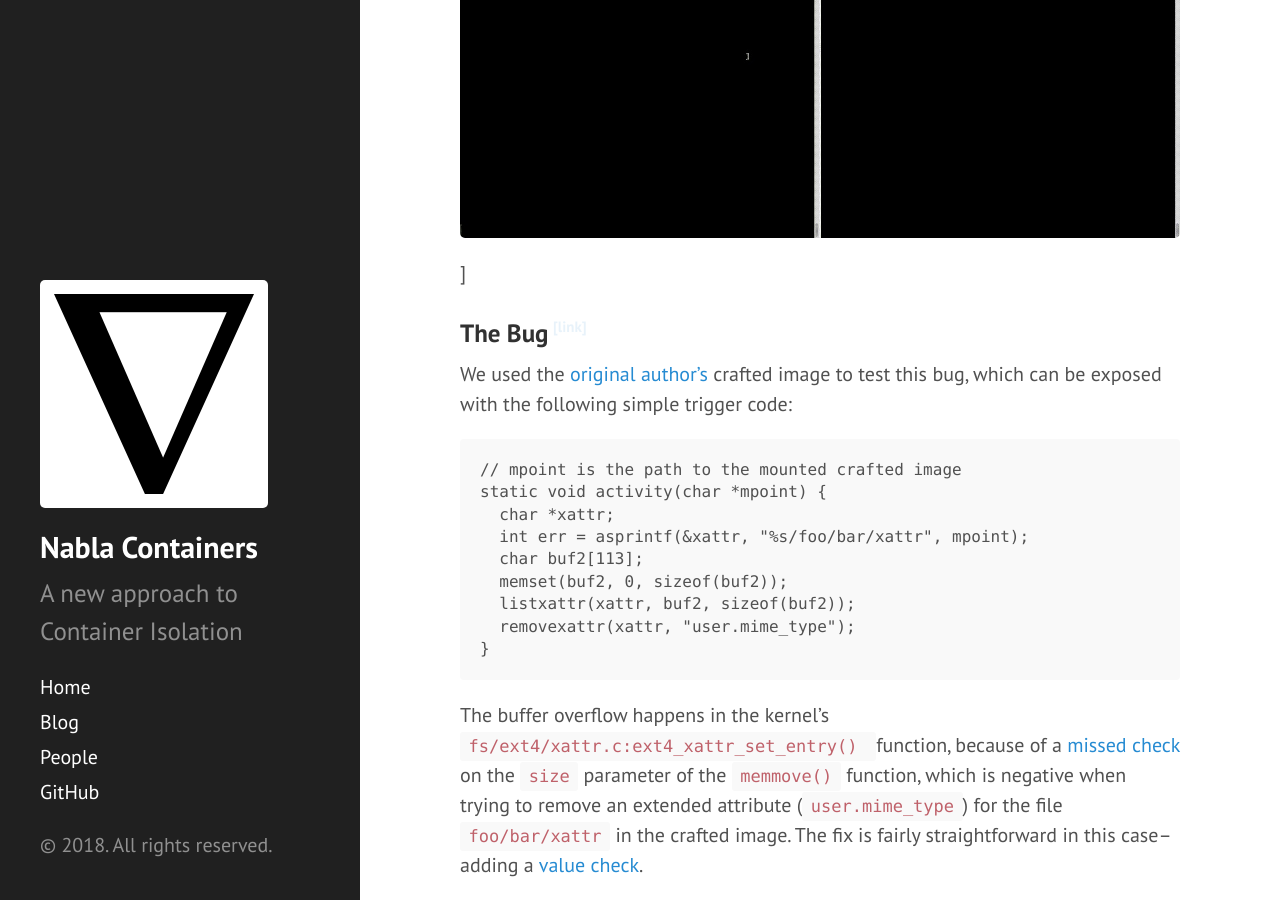
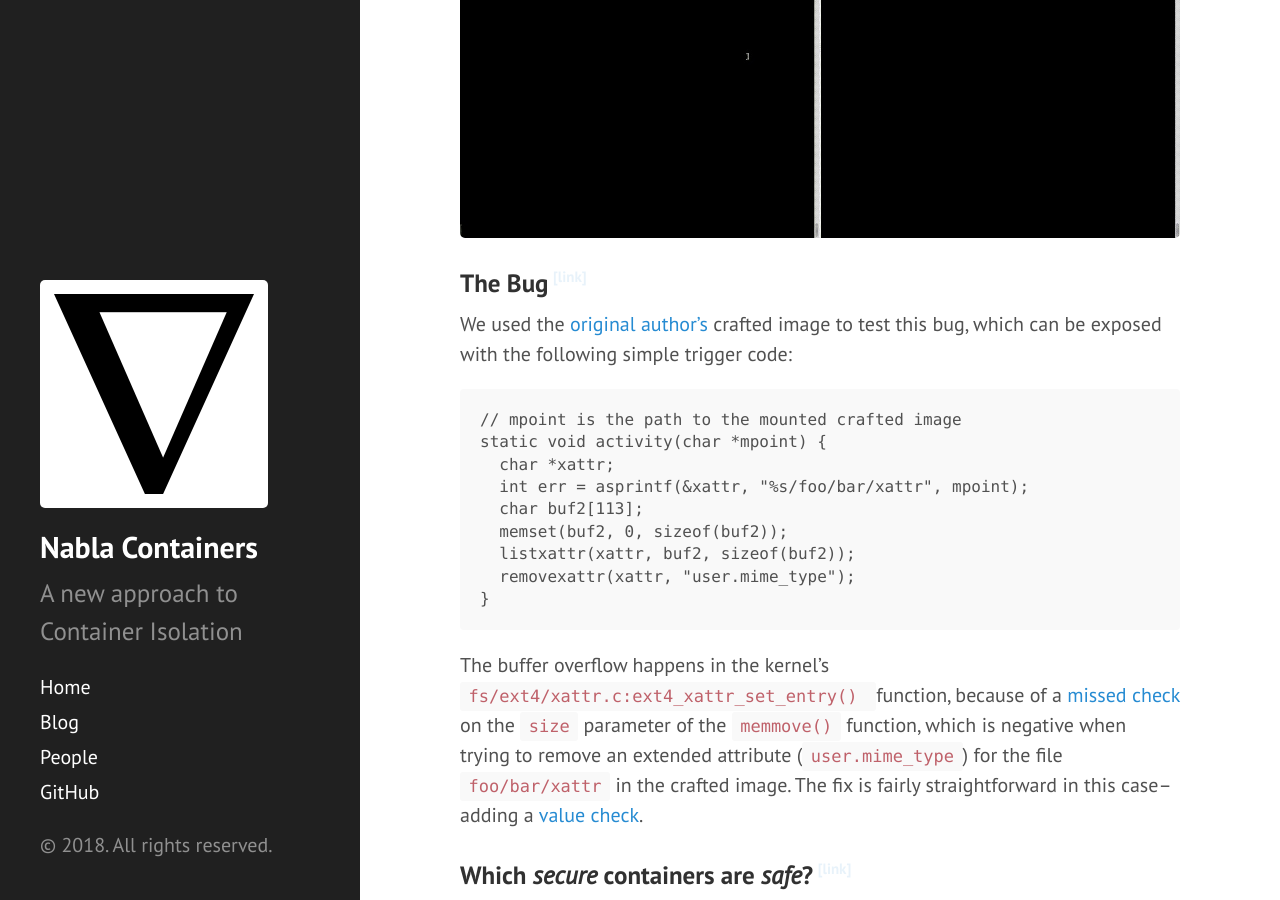
Before and after one commit to nabla-containers/nabla-containers.github.io, a Jekyll site: the page built from _posts/2018-11-11-fs.md, in a window 1280 px wide and 900 px high, scrolled down 1256 px. Built offline with Jekyll 4.4.1, drawn with Linux system fonts in a browser that asks for light colours.

Commit message:
minor
Signed-off-by: Sahil Suneja <sahilsuneja@gmail.com>

```diff
--- a/_posts/2018-11-11-fs.md
+++ b/_posts/2018-11-11-fs.md
@@ -24,7 +24,7 @@ The culprit syscall which allows a userspace program to trigger this bug is [`re
 When testing with a Ubuntu 18.04<sup>2</sup> host system, we were able to trigger this bug in the kernel, from inside a Kata container.
 The following video shows a demo of this.
 
-[![fs-bug-demo]({{"public/img/fs_bug_demo.jpeg" | relative_url}})]({{"public/img/fs_bug_demo.gif" | relative_url}})]
+[![fs-bug-demo]({{"public/img/fs_bug_demo.jpeg" | relative_url}})]({{"public/img/fs_bug_demo.gif" | relative_url}})
 
 ### The Bug
 We used the [original author's](https://bugzilla.kernel.org/show_bug.cgi?id=199347) crafted image to test this bug, which can be exposed with the following simple trigger code:
```
